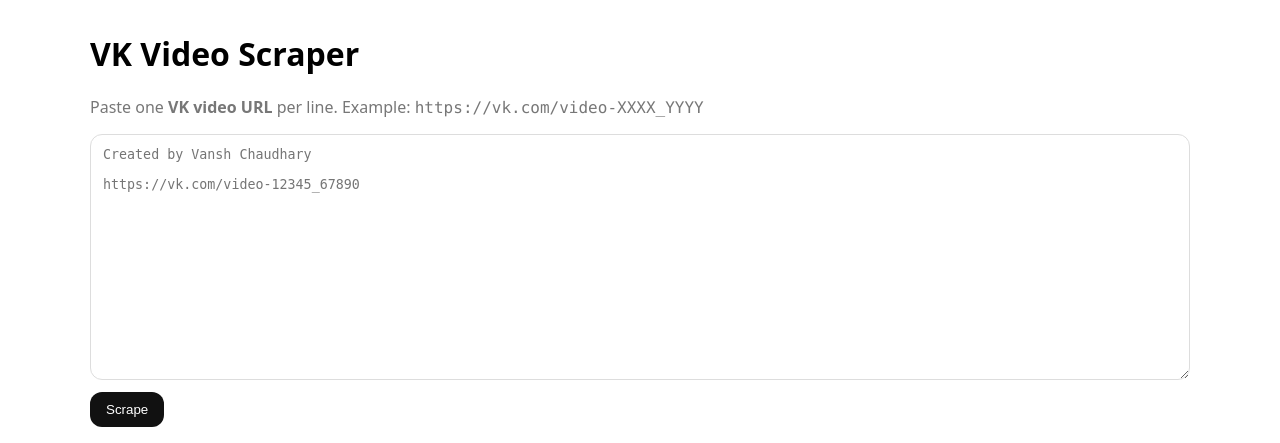
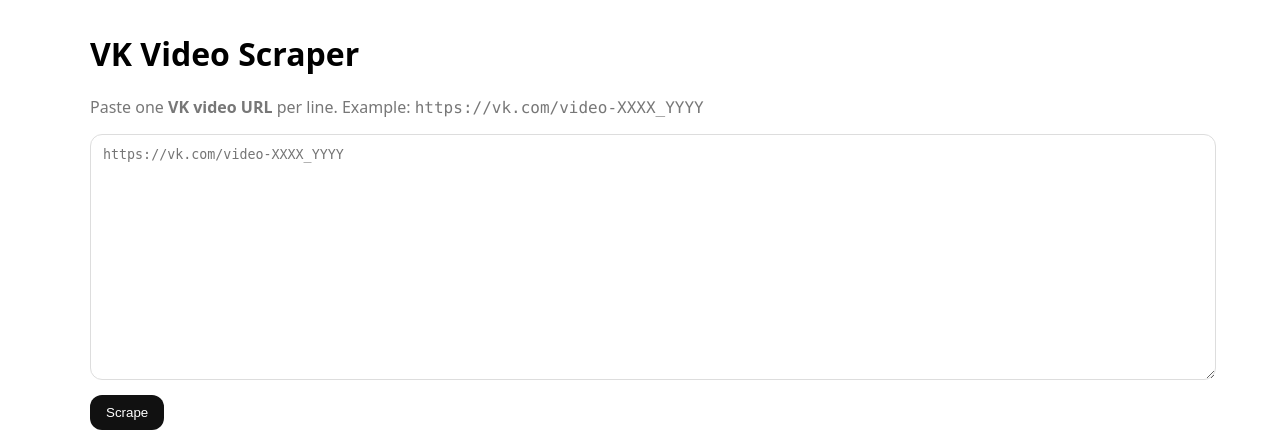
Before and after one commit to vchaudhary-eng/telegram-status-checker, a FastAPI app: page / in a window 1280 px wide. Shown: the top 443 px of the page. Run offline with FastAPI, Linux system fonts and the light colour scheme.

Commit message:
Update index.html

```diff
--- a/templates/index.html
+++ b/templates/index.html
@@ -9,29 +9,20 @@
     textarea{width:100%;min-height:220px;padding:12px;border-radius:12px;border:1px solid #ddd}
     button{padding:10px 16px;border-radius:12px;border:0;background:#111;color:#fff;cursor:pointer}
     button:disabled{opacity:.6;cursor:not-allowed}
-    .row{display:flex;gap:8px;align-items:center;margin:12px 0}
     table{width:100%;border-collapse:collapse;margin-top:16px}
     th,td{border:1px solid #e6e6e6;padding:8px;font-size:14px;vertical-align:top}
     th{background:#fafafa;text-align:left}
     .muted{color:#777}
     .mono{font-family:ui-monospace, SFMono-Regular, Menlo, Consolas, monospace}
+    .nowrap{white-space:nowrap; overflow:hidden; text-overflow:ellipsis; max-width: 380px; display:block}
   </style>
 </head>
 <body>
   <h1>VK Video Scraper</h1>
-  <p class="muted">Paste one <strong>VK video URL</strong> per line. Example:
-    <span class="mono">https://vk.com/video-XXXX_YYYY</span>
-  </p>
+  <p class="muted">Paste one <strong>VK video URL</strong> per line. Example: <span class="mono">https://vk.com/video-XXXX_YYYY</span></p>
 
-  <div class="row">
-    <textarea id="urls" placeholder="Created by Vansh Chaudhary
-
-https://vk.com/video-12345_67890"></textarea>
-  </div>
-  <div class="row">
-    <button id="scrapeBtn">Scrape</button>
-    <span id="status" class="muted"></span>
-  </div>
+  <textarea id="urls" placeholder="https://vk.com/video-XXXX_YYYY"></textarea>
+  <div style="margin:10px 0"><button id="scrapeBtn">Scrape</button> <span id="status" class="muted"></span></div>
 
   <table id="results">
     <thead>
```
